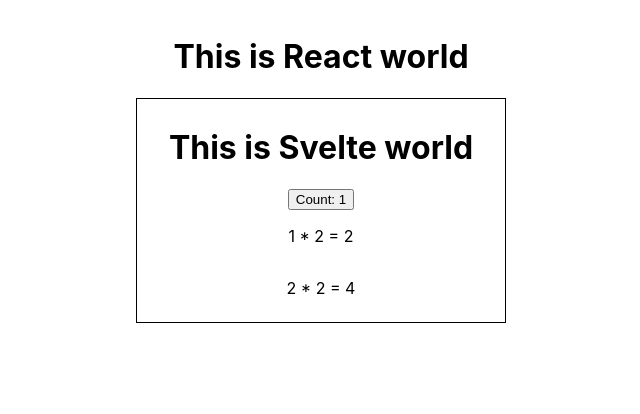
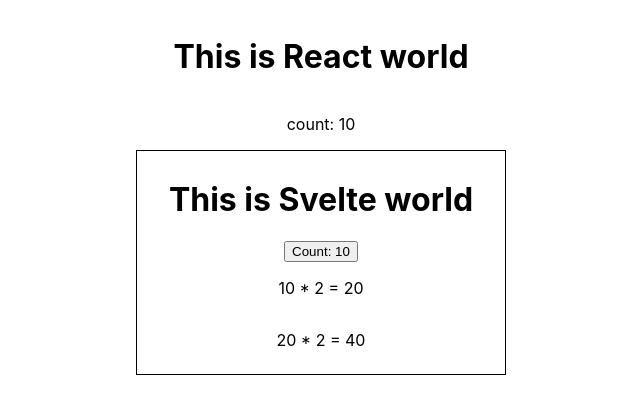
Before and after one commit to baseballyama/svelte-in-react, a Svelte app: page / in a window 1280 px wide. Shown: the top 414 px of the page, without its empty margins (335-975 px from the left). Built offline with nearby package versions, Linux system fonts and the light colour scheme.

Commit message:
pass props from react to svelte

```diff
--- a/src/App.tsx
+++ b/src/App.tsx
@@ -1,11 +1,14 @@
+import { useState } from 'react';
 import SvelteComponentWrapper from './SvelteComponentWrapper';
 import "./App.css";
 
 function App() {
+  const [count, setCount] = useState(10);
   return (
     <div className="App">
       <h1>This is React world</h1>
-      <SvelteComponentWrapper />
+      <p>count: {count}</p>
+      <SvelteComponentWrapper count={count} onChangeCount={setCount} />
     </div>
   );
 }
--- a/src/SvelteComponent.svelte
+++ b/src/SvelteComponent.svelte
@@ -1,8 +1,10 @@
 <script lang="ts">
   export let count: number = 1;
+  export let onChangeCount: (count: number) => void;
 
   $: doubled = count * 2;
   $: quadrupled = doubled * 2;
+  $: onChangeCount(count);
 
   function handleClick() {
     count += 1;
--- a/src/SvelteComponentWrapper.tsx
+++ b/src/SvelteComponentWrapper.tsx
@@ -2,15 +2,16 @@
 import SvelteComponent from './SvelteComponent.svelte';
 import "./App.css";
 
-function SvelteComponentWrapper() {
+function SvelteComponentWrapper(props: { count: number, onChangeCount: (count: number) => void }) {
 
   const divRef = useRef<HTMLDivElement>(null);
   useEffect(() => {
     const component = new SvelteComponent({
       target: divRef.current!!,
+      props,
     });
     return () => component.$destroy();
-  }, [divRef]);
+  }, [divRef, props]);
 
   return (
     <div className="svelte-wrapper" ref={divRef}></div>
```
